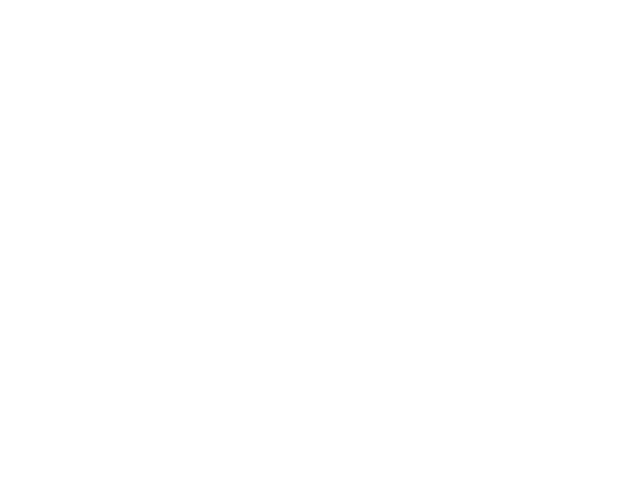
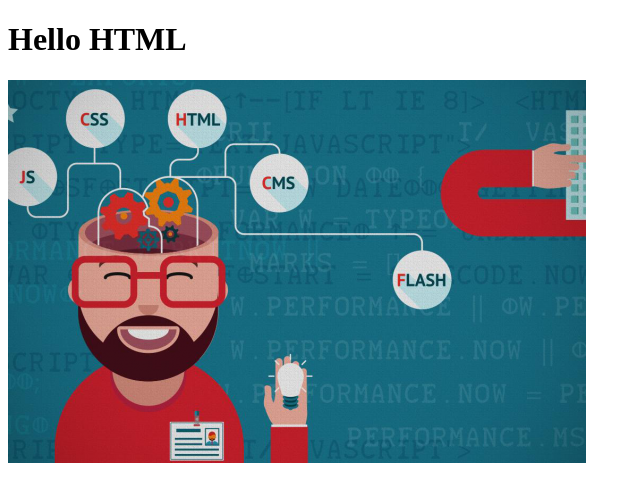
Before and after one commit to MarianaGolota/project, a plain HTML site: page index.html in a window 1280 px wide. Shown: the whole page, without its empty margins (0-641 px from the left). Drawn offline with Linux system fonts and the light colour scheme.

Commit message:
Html sample

```diff
--- a/index.html
+++ b/index.html
@@ -8,6 +8,7 @@
     <link rel="shortcut icon" href="https://placekitten.com/96/139" type="image/x-icon">
 </head>
 <body>
-    <script src="https://unpkg.com/html-data-include@3.3.3/html-data-include.js"></script>
+    <h1>Hello HTML</h1>
+    <img src="img/im578x383-im-it.png" alt="Studying">
 </body>
 </html>
```
Also changed, not shown: img/im578x383-im-it.png (added).
